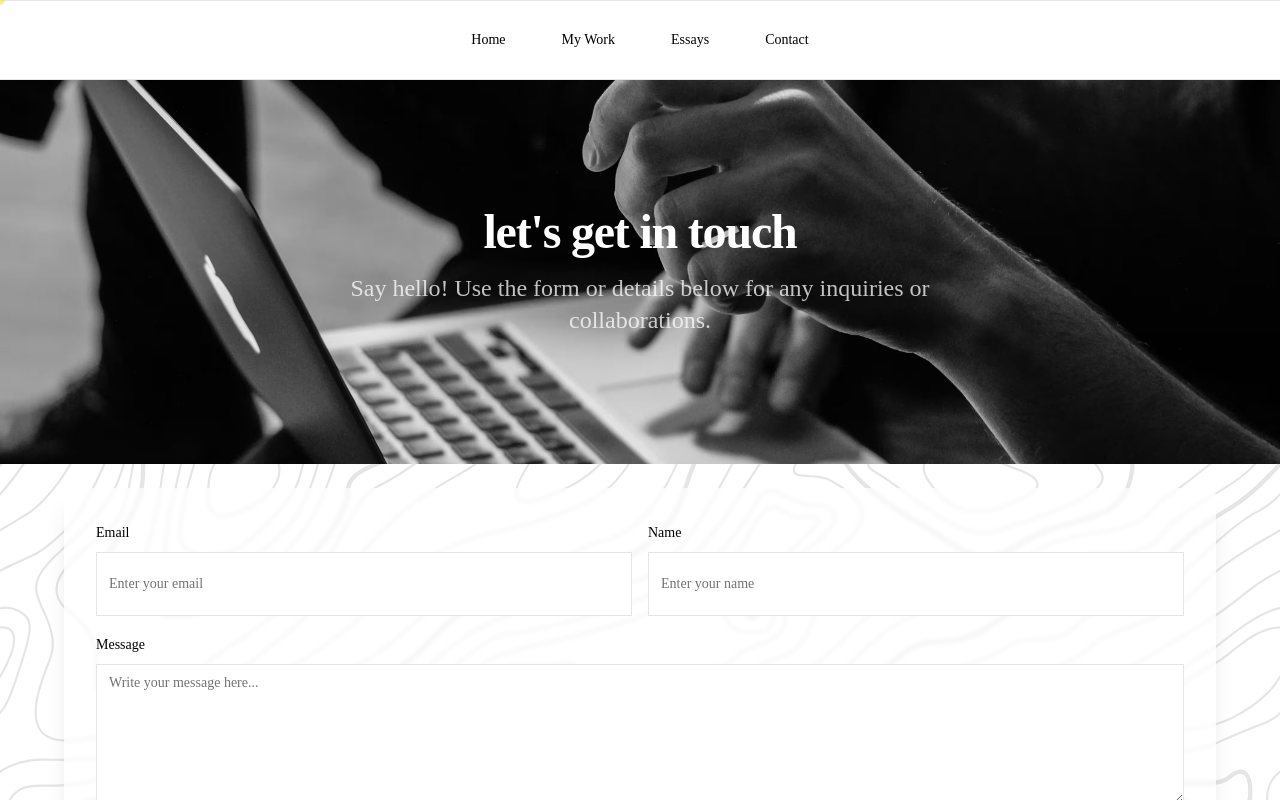
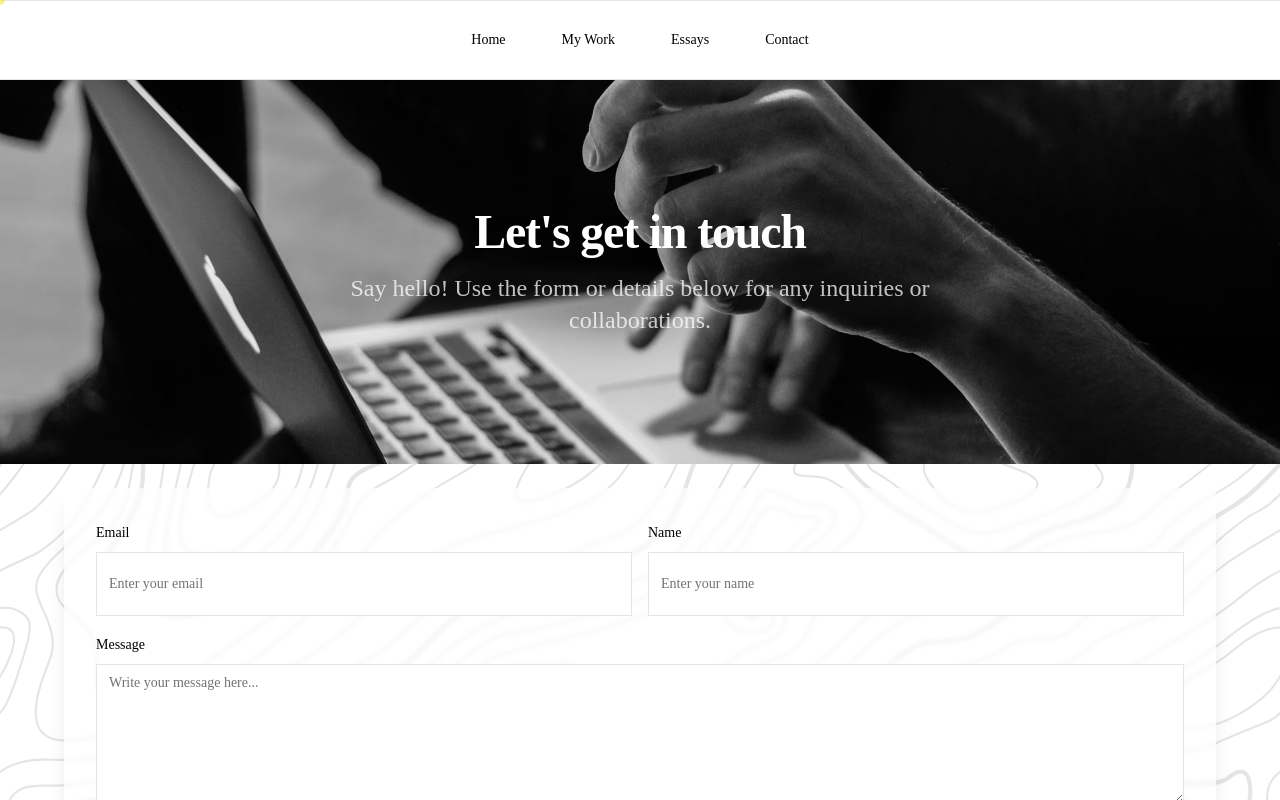
Before and after one commit to Keerikadan03/charlotte-mandell, a React (Vite) app: page /contact in a window 1280 px wide. Shown: the top 800 px of the page. Built offline with nearby package versions, Linux system fonts and the light colour scheme.

Commit message:
lets get intouch

```diff
--- a/src/pages/Contact.tsx
+++ b/src/pages/Contact.tsx
@@ -6,7 +6,7 @@ import Section from "@/components/Section";
 const Contact = () => {
   return (
     <div>
-      <Title title="let's get in touch" description="Say hello! Use the form or details below for any inquiries or collaborations." background={banner} />
+      <Title title="Let's get in touch" description="Say hello! Use the form or details below for any inquiries or collaborations." background={banner} />
       {/* content */}
       <div className="max-w-6xl mx-auto py-6">
       <Section>
```
